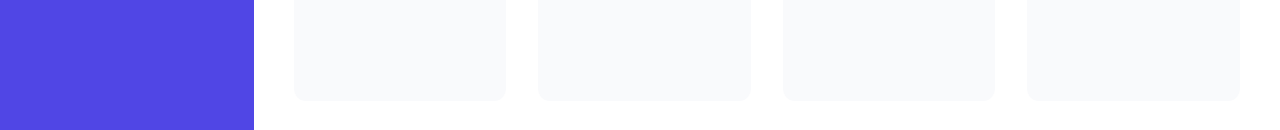
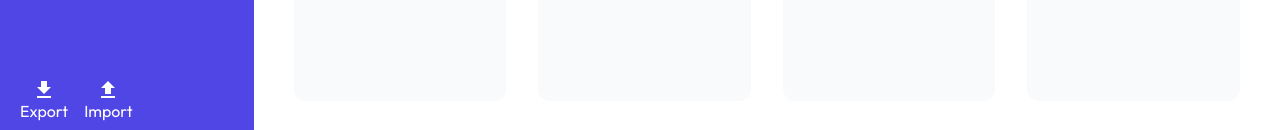
Before and after one commit to FacuReartes/KanBoard, a Next.js app: page / in a window 1280 px wide. Shown: the part 667-797 px from the top of the page. Built offline with nearby package versions, Linux system fonts and the light colour scheme.

Commit message:
import & export functionality

```diff
--- a/src/components/sidebar/Sidebar.tsx
+++ b/src/components/sidebar/Sidebar.tsx
@@ -1,20 +1,51 @@
-import { Box, List, ListItemButton, Typography } from '@mui/material';
-import React, { FC, useState } from 'react';
+import {
+  Box,
+  IconButton,
+  List,
+  ListItemButton,
+  Typography,
+} from '@mui/material';
+import React, { ChangeEvent, FC, useRef } from 'react';
 import BoardItem from './BoardItem';
-import { useSelector } from 'react-redux';
-import { RootState } from '@/state/store';
+import { useDispatch, useSelector } from 'react-redux';
+import { AppDispatch, RootState, store } from '@/state/store';
 import BoardModal from '../modals/BoardModal';
-import { DashboardCustomize } from '@mui/icons-material';
+import { DashboardCustomize, Download, Upload } from '@mui/icons-material';
 import { useModal } from '@/hooks/useModal';
+import { initializeState } from '@/state/kanban/kanbanSlice';
 
 const Sidebar: FC = () => {
   const { openModal, handleCloseModal, handleOpenModal } = useModal();
 
   const boards = useSelector((state: RootState) => state.kanban.boards);
+  const dispatch = useDispatch<AppDispatch>();
 
   const renderBoardItems = boards.map((board) => (
     <BoardItem key={board.id} name={board.name} id={board.id} />
   ));
+
+  const inputFile = useRef<HTMLInputElement>(null);
+
+  const handleExport = () => {
+    const data = JSON.stringify(store.getState().kanban);
+    const blob = new Blob([data], { type: 'application/json' });
+    const a = document.createElement('a');
+    a.href = URL.createObjectURL(blob);
+    a.download = 'kanboard.json';
+    a.click();
+  };
+
+  const handleImport = (event: ChangeEvent<HTMLInputElement>) => {
+    if (!event.target.files) return;
+    const file = event.target.files[0];
+    const reader = new FileReader();
+    reader.onload = (e: ProgressEvent<FileReader>) => {
+      if (e.target && typeof e.target.result === 'string') {
+        dispatch(initializeState(e.target.result));
+      }
+    };
+    reader.readAsText(file);
+  };
 
   return (
     <Box
@@ -23,6 +54,7 @@ const Sidebar: FC = () => {
         width: 300,
         pt: 3,
         bgcolor: 'primary.main',
+        position: 'relative',
       }}
     >
       <Typography variant="h4" component="h1" color="common.white">
@@ -54,6 +86,41 @@ const Sidebar: FC = () => {
         </ListItemButton>
       </List>
 
+      <Box
+        sx={{
+          position: 'absolute',
+          bottom: 20,
+          left: 20,
+          display: 'flex',
+          gap: 2,
+        }}
+      >
+        <Box sx={{ textAlign: 'center' }}>
+          <IconButton onClick={handleExport}>
+            <Download sx={{ color: 'common.white' }} />
+          </IconButton>
+          <Typography sx={{ color: 'common.white', lineHeight: 0.2 }}>
+            Export
+          </Typography>
+        </Box>
+        <Box sx={{ textAlign: 'center' }}>
+          <IconButton onClick={() => inputFile.current?.click()}>
+            <Upload sx={{ color: 'common.white' }} />
+          </IconButton>
+          <Typography sx={{ color: 'common.white', lineHeight: 0.2 }}>
+            Import
+          </Typography>
+        </Box>
+      </Box>
+
+      <input
+        accept="application/JSON"
+        type="file"
+        ref={inputFile}
+        style={{ display: 'none' }}
+        onChange={handleImport}
+      />
+
       <BoardModal
         open={openModal}
         handleClose={handleCloseModal}
```
